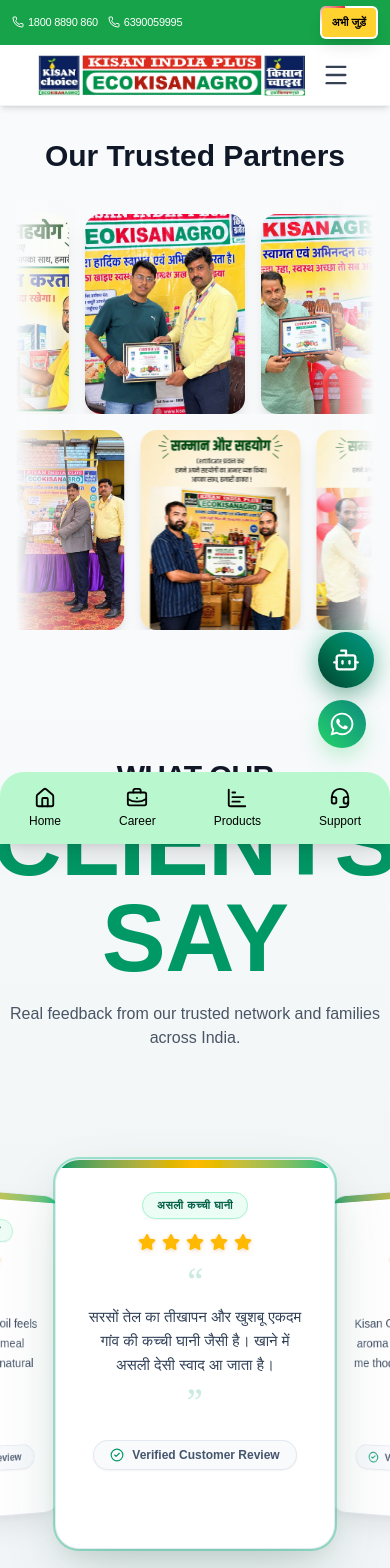
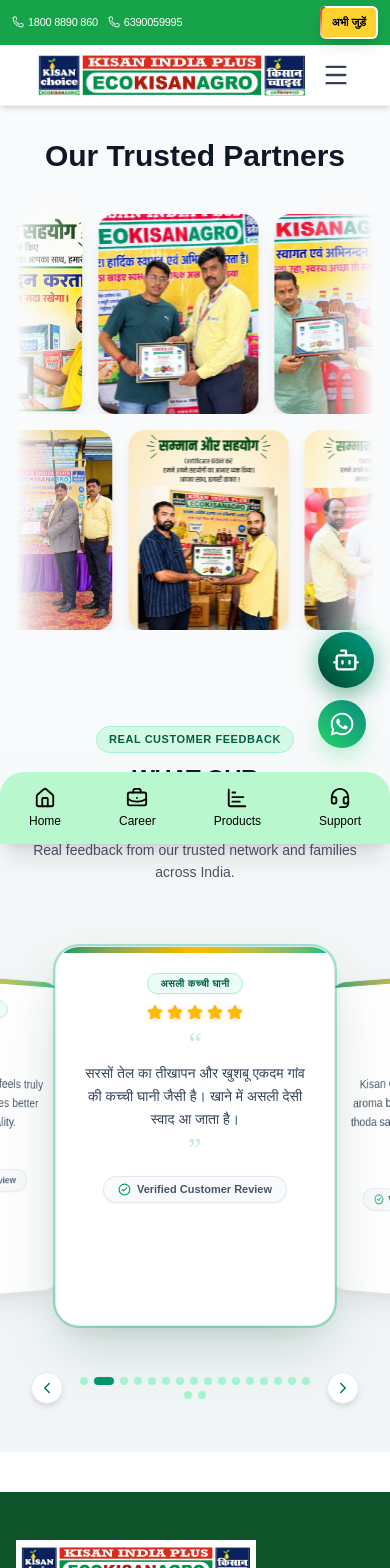
Before and after one commit to saifAnsari732/kisan-App, a React (Vite) app: page /review in a window 390 px wide. Shown: the top 1568 px of the page. Built offline with nearby package versions, Linux system fonts and the light colour scheme.

Commit message:
fix(mobile): optimize review layout & typography for phone view and add touch swipe

```diff
--- a/src/Compnents/Testimonials.jsx
+++ b/src/Compnents/Testimonials.jsx
@@ -32,12 +32,12 @@ export default function Testimonials() {
       {/* Header matching reference UI */}
       <div className="relative z-20 max-w-[1400px] mx-auto w-full px-4 md:px-8 lg:px-12 mb-16 md:mb-20">
         <div className="inline-block bg-white/15 px-3 py-1 md:px-5 md:py-2 backdrop-blur-sm mb-1 md:mb-3 shadow-sm border border-white/10">
-          <h2 className="text-white font-serif text-3xl sm:text-5xl lg:text-[64px] leading-tight">
+          <h2 className="text-white font-serif text-2xl sm:text-4xl md:text-5xl lg:text-[64px] leading-tight">
             Real stories and testimonials
           </h2>
         </div>
         <br />
-        <h3 className="text-white font-black text-5xl sm:text-7xl lg:text-[100px] tracking-tight uppercase leading-none drop-shadow-md">
+        <h3 className="text-white font-black text-3xl sm:text-5xl md:text-7xl lg:text-[100px] tracking-tight uppercase leading-none drop-shadow-md">
           FROM OUR CLIENTS
         </h3>
       </div>
--- a/src/Pages/Homepage.jsx
+++ b/src/Pages/Homepage.jsx
@@ -114,7 +114,7 @@ export default function HeroCarousel() {
       {/* 🔥 HERO */}
       <div className="w-full flex justify-center bg-gray-100 pt-3 sm:pt-4 md:pt-6 pb-2 px-3 sm:px-5 md:px-8">
         <div
-          className="slider-container relative max-w-[1440px] w-full rounded-2xl md:rounded-[28px] overflow-hidden shadow-md md:shadow-xl border border-gray-200/60"
+          className="slider-container relative max-w-[1440px] w-full rounded-t-xl sm:rounded-t-2xl rounded-b-[26px] sm:rounded-b-[36px] md:rounded-b-[44px] overflow-hidden shadow-md md:shadow-lg border-0 outline-none"
           onTouchStart={onTouchStart}
           onTouchMove={onTouchMove}
           onTouchEnd={onTouchEnd}
@@ -124,7 +124,7 @@ export default function HeroCarousel() {
             alt="Kisan Choice Edible Oils Banner"
             loading="eager"
             fetchPriority="high"
-            className="w-full h-full object-contain rounded-2xl md:rounded-[28px]"
+            className="w-full h-full object-contain rounded-t-xl sm:rounded-t-2xl rounded-b-[26px] sm:rounded-b-[36px] md:rounded-b-[44px] border-0 outline-none block"
           />
 
           <SocialSidebar />
--- a/src/Pages/Reviews.jsx
+++ b/src/Pages/Reviews.jsx
@@ -105,6 +105,28 @@ const reviews = [
 export default function Reviews() {
   const [selectedImg, setSelectedImg] = useState(null);
   const [currentIndex, setCurrentIndex] = useState(0);
+  const [touchStart, setTouchStart] = useState(null);
+  const [touchEnd, setTouchEnd] = useState(null);
+  const minSwipeDistance = 40;
+
+  const onTouchStart = (e) => {
+    setTouchEnd(null);
+    setTouchStart(e.targetTouches[0].clientX);
+  };
+
+  const onTouchMove = (e) => {
+    setTouchEnd(e.targetTouches[0].clientX);
+  };
+
+  const onTouchEnd = () => {
+    if (!touchStart || !touchEnd) return;
+    const distance = touchStart - touchEnd;
+    if (distance > minSwipeDistance) {
+      nextSlide();
+    } else if (distance < -minSwipeDistance) {
+      prevSlide();
+    }
+  };
 
   // Auto-slide functionality for the 3D Carousel
   useEffect(() => {
@@ -232,30 +254,36 @@ export default function Reviews() {
       </section>
 
       {/* ============ PROFESSIONAL 3D COVERFLOW TESTIMONIALS ============ */}
-      <section className="relative py-20 overflow-hidden flex-1 flex flex-col items-center bg-gradient-to-b from-slate-50 via-emerald-50/20 to-slate-100/70">
+      <section className="relative py-12 sm:py-16 md:py-20 overflow-hidden flex-1 flex flex-col items-center bg-gradient-to-b from-slate-50 via-emerald-50/20 to-slate-100/70">
 
         {/* Clean Header matching the professional theme */}
-        <div className="text-center mb-16 relative z-10 px-4">
-          <h2 className="text-3xl sm:text-4xl md:text-[50px] font-extrabold text-gray-900 tracking-tight uppercase mb-4">
-            What Our <span className="text-emerald-600 text-8xl">Clients Say</span>
+        <div className="text-center mb-8 sm:mb-12 md:mb-16 relative z-10 px-4 max-w-2xl mx-auto w-full">
+          <span className="inline-block px-3 py-1 mb-2.5 rounded-full text-[11px] sm:text-xs font-bold uppercase tracking-wider bg-emerald-100/90 text-emerald-800 border border-emerald-200">
+            Real Customer Feedback
+          </span>
+          <h2 className="text-2xl sm:text-3xl md:text-5xl font-black text-gray-900 tracking-tight uppercase mb-3">
+            What Our <span className="text-emerald-600 block sm:inline">Clients Say</span>
           </h2>
-          <p className="text-gray-600 text-base md:text-lg font-medium max-w-2xl mx-auto">
+          <p className="text-gray-600 text-sm sm:text-base md:text-lg font-medium leading-relaxed max-w-xl mx-auto">
             Real feedback from our trusted network and families across India.
           </p>
         </div>
 
-        {/* 3D Carousel Container */}
+        {/* 3D Carousel Container with touch swipe support */}
         <div
-          className="relative w-full max-w-[1200px] mx-auto h-[480px] md:h-[550px] flex justify-center items-center"
+          className="relative w-full max-w-[1200px] mx-auto h-[440px] sm:h-[480px] md:h-[550px] flex justify-center items-center select-none"
           style={{ perspective: "1500px" }}
+          onTouchStart={onTouchStart}
+          onTouchMove={onTouchMove}
+          onTouchEnd={onTouchEnd}
         >
-          {/* Left Arrow */}
+          {/* Left Arrow (Desktop) */}
           <button
             onClick={prevSlide}
             className="absolute left-2 md:left-6 lg:left-12 z-[100] p-2 md:p-3 bg-white hover:bg-emerald-600 text-emerald-700 hover:text-white rounded-full transition-colors shadow-lg border border-gray-200 hidden sm:flex"
             aria-label="Previous review"
           >
-            <ChevronLeft size={32} />
+            <ChevronLeft size={30} />
           </button>
 
           {/* Cards */}
@@ -270,7 +298,7 @@ export default function Reviews() {
                 initial={false}
                 animate={anim}
                 transition={{ duration: 0.6, ease: "easeInOut" }}
-                className={`absolute w-[280px] md:w-[340px] h-[390px] md:h-[450px] rounded-[24px] md:rounded-[32px] overflow-hidden flex flex-col cursor-pointer bg-white border border-slate-200/90 transition-all ${
+                className={`absolute w-[280px] sm:w-[310px] md:w-[340px] h-[380px] sm:h-[410px] md:h-[450px] rounded-[24px] md:rounded-[32px] overflow-hidden flex flex-col cursor-pointer bg-white border border-slate-200/90 transition-all select-none ${
                   isCenter
                     ? "shadow-[0_25px_60px_-10px_rgba(15,81,50,0.22),0_8px_20px_rgba(0,0,0,0.06)] ring-2 ring-emerald-500/35"
                     : "shadow-[0_15px_40px_-10px_rgba(0,0,0,0.1),0_4px_12px_rgba(0,0,0,0.04)]"
@@ -279,42 +307,42 @@ export default function Reviews() {
                 style={{ transformStyle: "preserve-3d" }}
               >
                 {/* Decorative Top Accent Stripe */}
-                <div className="h-2 w-full bg-gradient-to-r from-emerald-600 via-amber-400 to-emerald-500 shrink-0" />
+                <div className="h-1.5 sm:h-2 w-full bg-gradient-to-r from-emerald-600 via-amber-400 to-emerald-500 shrink-0" />
 
-                <div className="relative w-full flex-1 p-6 md:p-8 flex flex-col justify-between items-center text-center">
+                <div className="relative w-full flex-1 p-5 sm:p-6 md:p-8 flex flex-col justify-between items-center text-center">
                   {/* Top Header: Tag Badge & Golden Stars */}
-                  <div className="flex flex-col items-center gap-2.5 w-full">
-                    <span className="px-3.5 py-1 rounded-full text-[11px] font-bold tracking-wider uppercase bg-emerald-50 text-emerald-800 border border-emerald-200 shadow-xs">
+                  <div className="flex flex-col items-center gap-2 w-full">
+                    <span className="px-3 py-0.5 sm:px-3.5 sm:py-1 rounded-full text-[10px] sm:text-[11px] font-bold tracking-wider uppercase bg-emerald-50 text-emerald-800 border border-emerald-200 shadow-xs">
                       {review.tag}
                     </span>
-                    <div className="flex gap-1.5 mt-1">
+                    <div className="flex gap-1 mt-0.5">
                       {[...Array(5)].map((_, idx) => (
                         <FaStar
                           key={idx}
                           className="text-amber-400 drop-shadow-[0_1px_2px_rgba(217,119,6,0.3)]"
-                          size={18}
+                          size={16}
                         />
                       ))}
                     </div>
                   </div>
 
-                  {/* Center Quote Area with Clean Text */}
-                  <div className="my-auto py-3 px-2 relative">
-                    <span className="text-4xl text-emerald-600/20 font-serif leading-none block mb-1.5 pointer-events-none select-none">
+                  {/* Center Quote Area with Clean Responsive Text */}
+                  <div className="my-auto py-2 sm:py-3 px-1 sm:px-2 relative">
+                    <span className="text-3xl text-emerald-600/20 font-serif leading-none block mb-1 pointer-events-none select-none">
                       “
                     </span>
-                    <p className="text-slate-700 text-[15px] md:text-[16.5px] leading-relaxed font-medium">
+                    <p className="text-slate-700 text-[14px] sm:text-[15px] md:text-[16.5px] leading-relaxed font-medium">
                       {review.content}
                     </p>
-                    <span className="text-4xl text-emerald-600/20 font-serif leading-none block mt-1.5 pointer-events-none select-none">
+                    <span className="text-3xl text-emerald-600/20 font-serif leading-none block mt-1 pointer-events-none select-none">
                       ”
                     </span>
                   </div>
 
                   {/* Bottom Verified Feedback Badge */}
-                  <div className="mt-2">
-                    <div className="inline-flex items-center gap-2 px-4 py-1.5 rounded-full bg-slate-50 border border-slate-200/90 text-slate-600 text-xs font-semibold shadow-xs">
-                      <CheckCircle2 size={14} className="text-emerald-600" />
+                  <div className="mt-1 sm:mt-2">
+                    <div className="inline-flex items-center gap-1.5 px-3.5 py-1 sm:py-1.5 rounded-full bg-slate-50 border border-slate-200/90 text-slate-600 text-[11px] sm:text-xs font-semibold shadow-xs">
+                      <CheckCircle2 size={13} className="text-emerald-600" />
                       Verified Customer Review
                     </div>
                   </div>
@@ -323,26 +351,44 @@ export default function Reviews() {
             );
           })}
 
-          {/* Right Arrow */}
+          {/* Right Arrow (Desktop) */}
           <button
             onClick={nextSlide}
             className="absolute right-2 md:right-6 lg:right-12 z-[100] p-2 md:p-3 bg-white hover:bg-emerald-600 text-emerald-700 hover:text-white rounded-full transition-colors shadow-lg border border-gray-200 hidden sm:flex"
             aria-label="Next review"
           >
-            <ChevronRight size={32} />
+            <ChevronRight size={30} />
           </button>
         </div>
 
-        {/* Pagination Dots */}
-        <div className="flex flex-wrap justify-center items-center gap-1.5 md:gap-2 mt-4 md:mt-8 z-10 relative max-w-md mx-auto px-4">
+        {/* Pagination Dots & Mobile Prev/Next controls */}
+        <div className="flex items-center justify-center gap-3 mt-4 md:mt-8 z-10 relative max-w-md mx-auto px-4">
+          <button
+            onClick={prevSlide}
+            className="p-1.5 bg-white hover:bg-emerald-600 text-emerald-700 hover:text-white rounded-full transition-colors shadow-md border border-gray-200 sm:hidden flex items-center justify-center active:scale-95 shrink-0"
+            aria-label="Previous review"
+          >
+            <ChevronLeft size={18} />
+          </button>
+
+          <div className="flex flex-wrap justify-center items-center gap-1.5 max-w-[240px]">
             {reviews.map((_, i) => (
               <button
                 key={i}
                 onClick={() => setCurrentIndex(i)}
-              className={`h-2 rounded-full transition-all duration-300 ${i === currentIndex ? 'bg-emerald-600 w-6' : 'bg-emerald-200 hover:bg-emerald-400 w-2'}`}
+                className={`h-2 rounded-full transition-all duration-300 ${i === currentIndex ? 'bg-emerald-600 w-5' : 'bg-emerald-200 hover:bg-emerald-400 w-2'}`}
                 aria-label={`Go to review ${i + 1}`}
               />
             ))}
+          </div>
+
+          <button
+            onClick={nextSlide}
+            className="p-1.5 bg-white hover:bg-emerald-600 text-emerald-700 hover:text-white rounded-full transition-colors shadow-md border border-gray-200 sm:hidden flex items-center justify-center active:scale-95 shrink-0"
+            aria-label="Next review"
+          >
+            <ChevronRight size={18} />
+          </button>
         </div>
       </section>
 
--- a/src/Styles/Home.css
+++ b/src/Styles/Home.css
@@ -4,7 +4,7 @@
 .slider-container {
   position: relative;
   width: 100%;
-  border-radius: 24px;
+  border-radius: 14px 14px 38px 38px; border: none !important;
   overflow: hidden;
   background: #f3f4f6;
   box-shadow: 0 10px 30px rgba(0, 0, 0, 0.08);
@@ -167,7 +167,7 @@
     max-width: 2000px;
     height: 55vh;
     margin: 0 auto;
-    border-radius: 24px;
+    border-radius: 14px 14px 38px 38px; border: none !important;
   }
 
   .img {
```
Also changed, not shown: public/hero_desktop.webp, public/img1.webp. Lines whose indentation alone changed are shown as unchanged.
